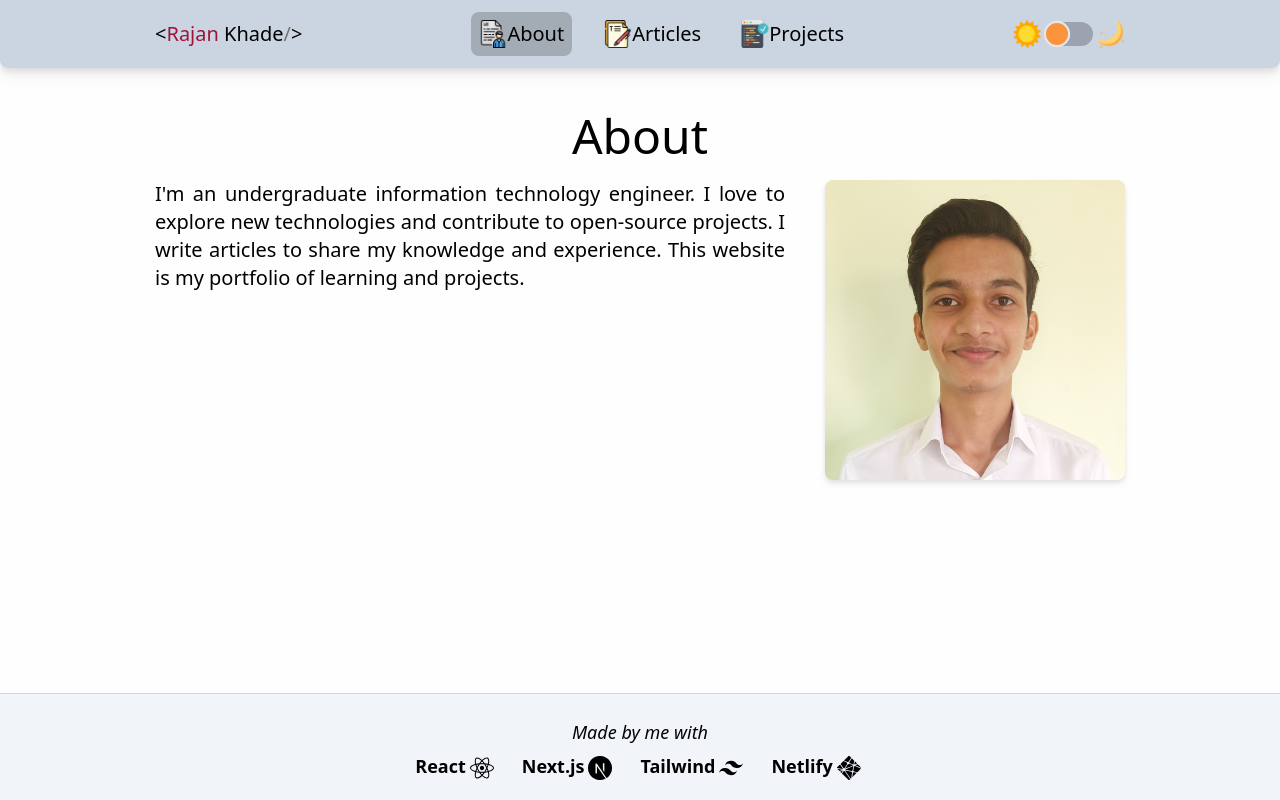
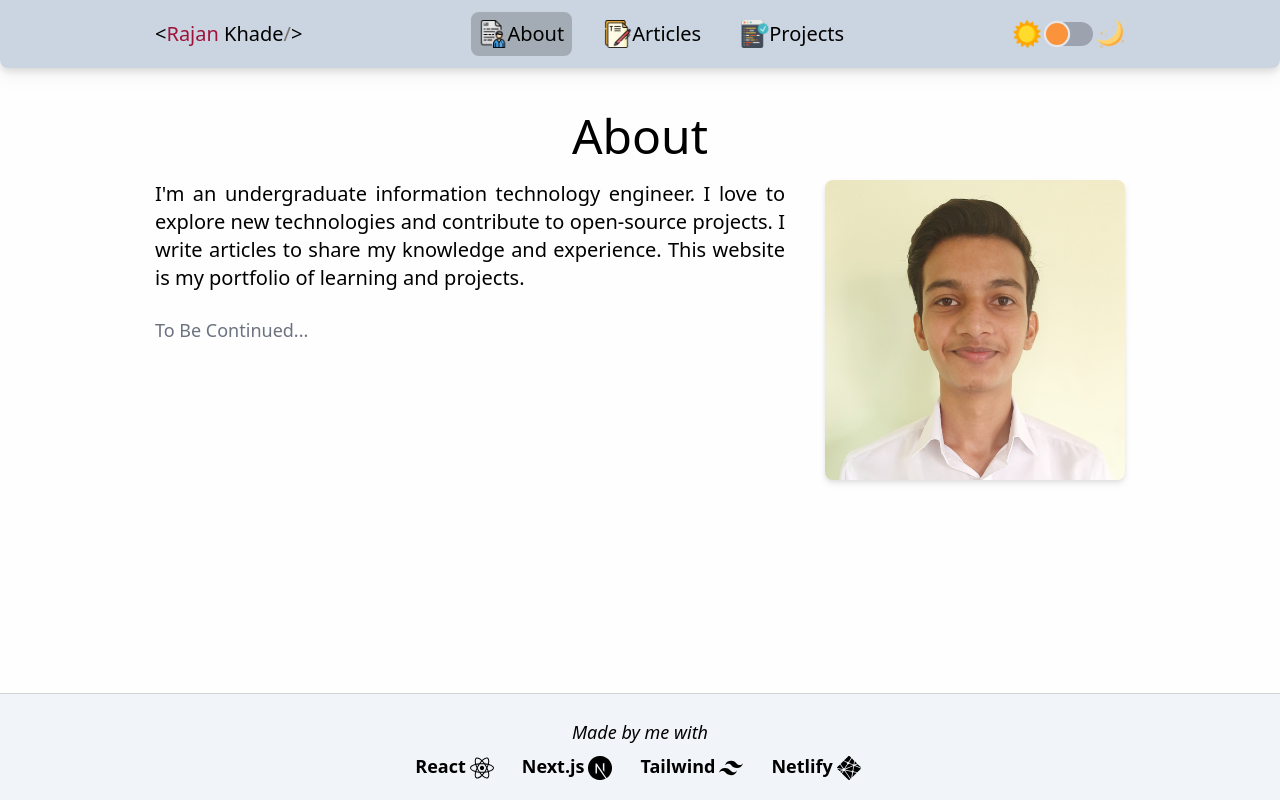
Before and after one commit to rajan-31/portfolio-website, a Next.js app: page /about in a window 1280 px wide. Built offline with nearby package versions, Linux system fonts and the light colour scheme.

Commit message:
update: about

```diff
--- a/pages/about.js
+++ b/pages/about.js
@@ -24,6 +24,10 @@ export default function About() {
 						share my knowledge and experience. This website is my
 						portfolio of learning and projects.
 					</div>
+					<div>&nbsp;</div>
+					<div className='text-lg text-gray-500 dark:text-gray-400'>
+						To Be Continued...
+					</div>
 				</div>
 
 				<div
```
